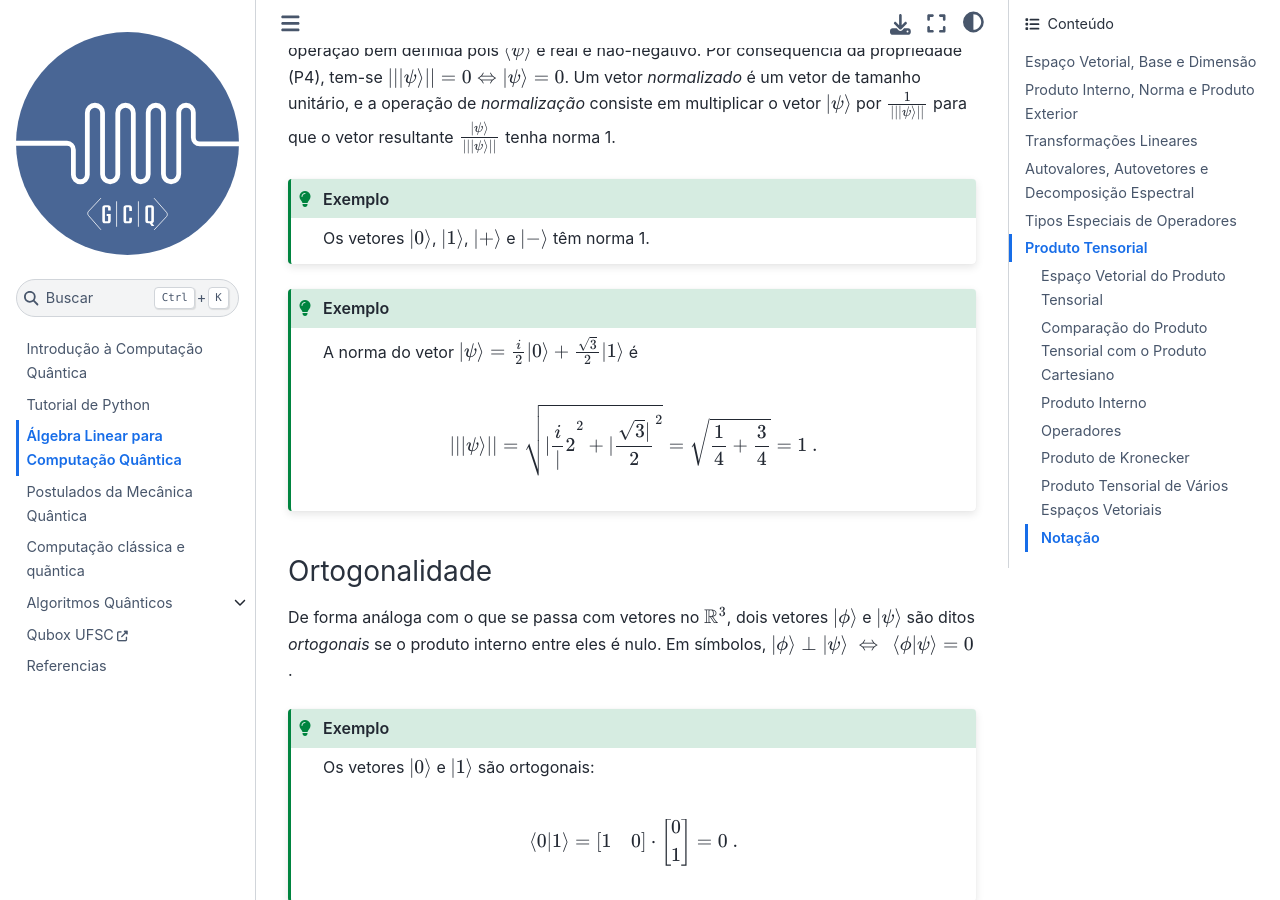
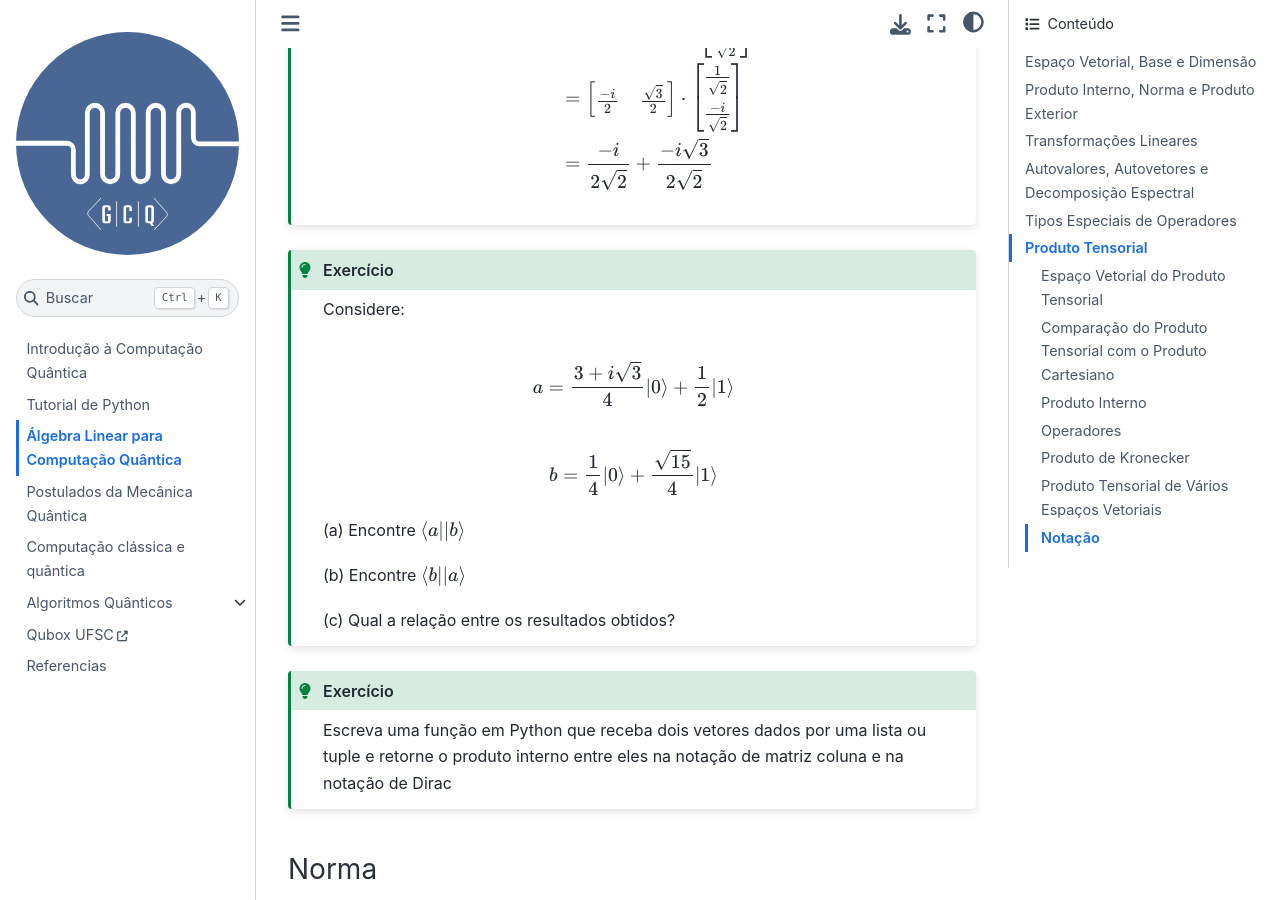
Before and after one commit to evandro-crr/ket-book, a Jupyter Book: the page built from book/algebra.md, in a window 1280 px wide and 900 px high, scrolled down 9420 px. Built offline with Jupyter Book 1.0.4 settings and Sphinx 7.4.7 and the Sphinx Book theme 1.1.4, drawn with Linux system fonts in a browser that asks for light colours; pages that are not in the unit, such as notebooks, are missing from menus; comment, search, counter and statistics services are not loaded; cross-references to code outside the pages are shown as plain code; some of the changed text lies outside the part shown.

Commit message:
Update algebra.md

````diff
--- a/book/algebra.md
+++ b/book/algebra.md
@@ -170,6 +170,25 @@ Dessa forma, $\mathcal{X}$ gera o espaço $\mathbb{C}^2$ e é base desse espaço
 **Comentário**: Quando se sabe previamente que a dimensão do espaço é $n$ e se a lista de vetores candidatos a base tem $n$ elementos, então as condições de ser LI e gerar o espaço são equivalentes. Em consequência, basta verificar uma das condições para mostrar que os vetores formam uma base. Por exemplo, se sabemos que a dimensão de $\mathbb{C}^2$ é $\dim \mathbb{C}^2 = 2$, e temos que $\mathcal{X}$ tem dois elementos, então bastaria verificar uma das duas condições: $\mathcal{X}$ é LI ou $\mathcal{X}$ gera o espaço.
 :::
 
+:::{admonition} Exercício
+:class: tip
+
+Um Qubit se encontra em um estado:
+```{math}
+\frac{1}{2}\ket{0}-\frac{\sqrt{3}}{2}\ket{1}
+```
+
+Escreva esse estado utilizando-se da notação de colunas
+
+:::
+
+:::{admonition} Exercício
+:class: tip
+
+Escreva uma função em Python que recebe uma matriz coluna dado por uma lista ou tuple e retorna ao usuário o a combinação linear dos vetores na notação de Dirac.
+
+:::
+
 (cap2matriz-de-mudanca-de-base)=
 
 ### Matriz de Mudança de base
@@ -334,6 +353,33 @@ Esse produto interno também pode ser calculado de maneira matricial:
   &=&  \frac{-i}{2\sqrt{2}} + \frac{-i\sqrt{3}}{2\sqrt{2}}
 \end{eqnarray*}
 ```
+:::
+
+:::{admonition} Exercício
+:class: tip
+
+Considere:
+
+```{math}
+a = \frac{3+i\sqrt{3}}{4}\ket{0}+\frac{1}{2}\ket{1}
+```
+
+```{math}
+b = \frac{1}{4}\ket{0}+\frac{\sqrt{15}}{4}\ket{1}
+```
+
+(a) Encontre $\bra{a}\ket{b}$
+
+(b) Encontre $\bra{b}\ket{a}$
+
+(c) Qual a relação entre os resultados obtidos?
+:::
+
+:::{admonition} Exercício
+:class: tip
+
+Escreva uma função em Python que receba dois vetores dados por uma lista ou tuple e retorne o produto interno entre eles na notação de matriz coluna e na notação de Dirac
+
 :::
 
 ### Norma
````
